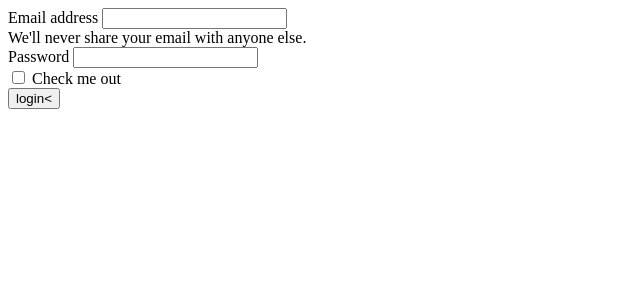
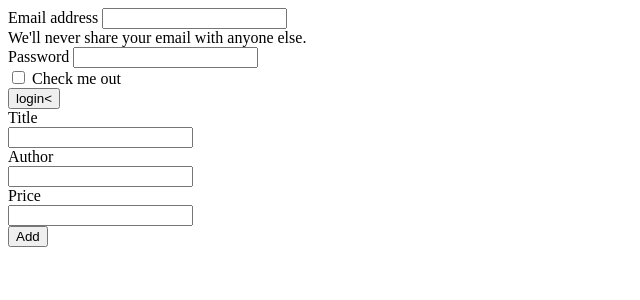
Before and after one commit to gelakvaratskhelia2/final_project_1, a Flask app: page /login in a window 1280 px wide. Shown: the top 300 px of the page, without its empty margins (0-640 px from the left). Run offline with Flask 3, Linux system fonts and the light colour scheme; tables that the repository leaves empty hold one stand-in row (values such as "Sample post"); parts of the project's set-up code (start-up, migrations or seed data) failed here and were passed over.

Commit message:
Add files via upload

```diff
--- a/app.py
+++ b/app.py
@@ -4,13 +4,24 @@ app = Flask(__name__)
 app.config['SECRET_KEY'] = 'Python'
 db = SQLAlchemy(app)
 
+class Login(db.Model):
+     id = db.Column('id', db.Integer, primary_key=True)
+     name = db.Column('name', db.String(30))
+     last_name = db.Column('last_name', db.String(40))
+     age = db.Column('age', db.Integer)
 
 @app.route("/login", methods=['GET', 'POST'])
 def login():
-    if request.method == 'POST':
-        session['username'] = request.form["username"]
-        return redirect(url_for("hello my new user"))
-    return render_template('login.html')
+    if request.method == "POST":
+        name = request.form["name"]
+        last_name = request.form["last_name"]
+        age = request.form["age"]
+        login = Login(name=name, last_name=last_name, age=age)
+        db.session.add(login)
+        db.session.commit()
+        flash("Added Successfully! ")
+        return redirect(url_for("hellp world"))
+    return render_template("login.html")
 class Books(db.Model):
     id = db.Column('id', db.Integer, primary_key=True)
     title = db.Column('title', db.String(30))
--- a/templates/login.html
+++ b/templates/login.html
@@ -1,3 +1,4 @@
+{% block content %}
 <form xmlns="http://www.w3.org/1999/html">
   <div class="mb-3">
     <label for="exampleInputEmail1" class="form-label">Email address</label>
@@ -13,4 +14,27 @@
     <label class="form-check-label" for="exampleCheck1">Check me out</label>
   </div>
     <button type = "submit" class="btn btn-primary">login< </button>
+
+<form method="post">
+<div class="input-group input-group-sm mb-3">
+  <div class="input-group-prepend">
+    <span class="input-group-text" id="inputGroup-sizing-sm">Title</span>
+  </div>
+  <input type="text" name="name" class="form-control" aria-label="Sizing example input" aria-describedby="inputGroup-sizing-sm">
+</div>
+    <div class="input-group input-group-sm mb-3">
+  <div class="input-group-prepend">
+    <span class="input-group-text" id="inputGroup-sizing-sm">Author</span>
+  </div>
+  <input type="text" name="last_name" class="form-control" aria-label="Sizing example input" aria-describedby="inputGroup-sizing-sm">
+</div>
+        <div class="input-group input-group-sm mb-3">
+  <div class="input-group-prepend">
+    <span class="input-group-text" id="inputGroup-sizing-sm">Price</span>
+  </div>
+  <input type="number" name="age" class="form-control" aria-label="Sizing example input" aria-describedby="inputGroup-sizing-sm">
+</div>
+  <button type="submit" class="btn btn-primary">Add</button>
 </form>
+
+{% endblock %}
```
